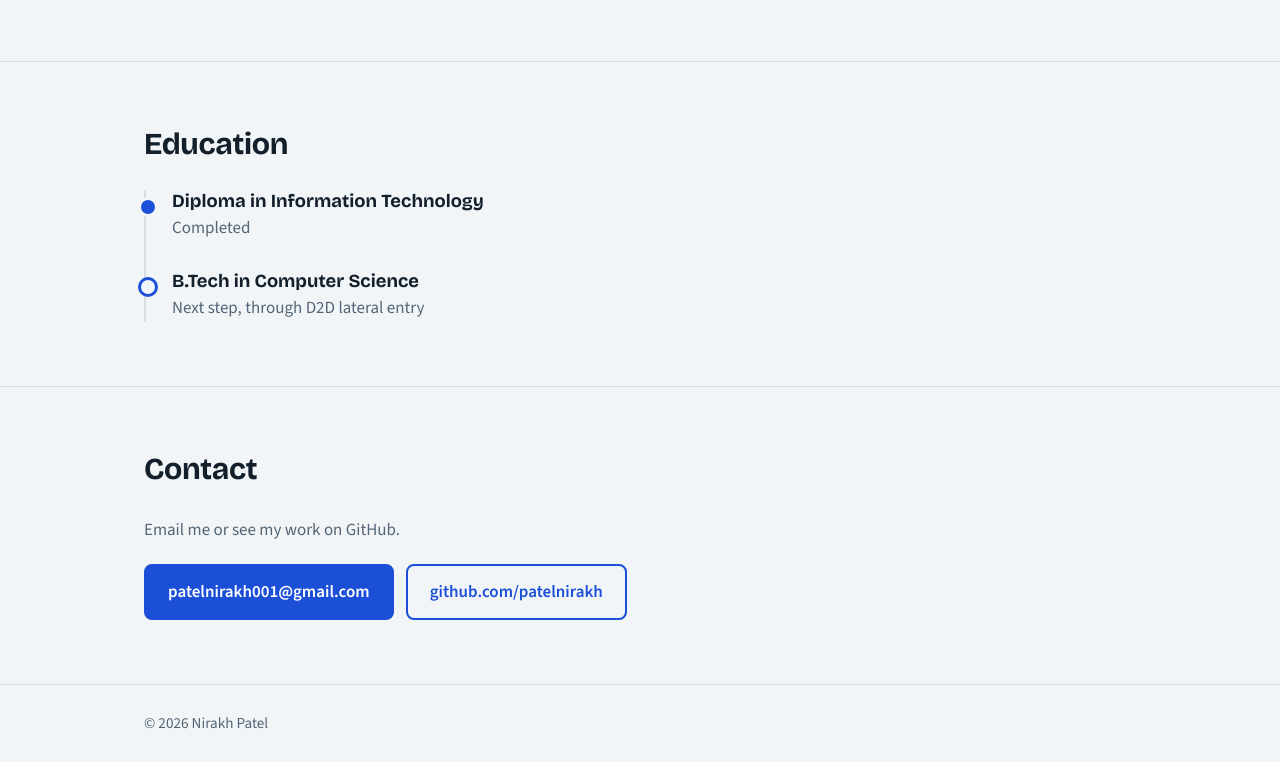
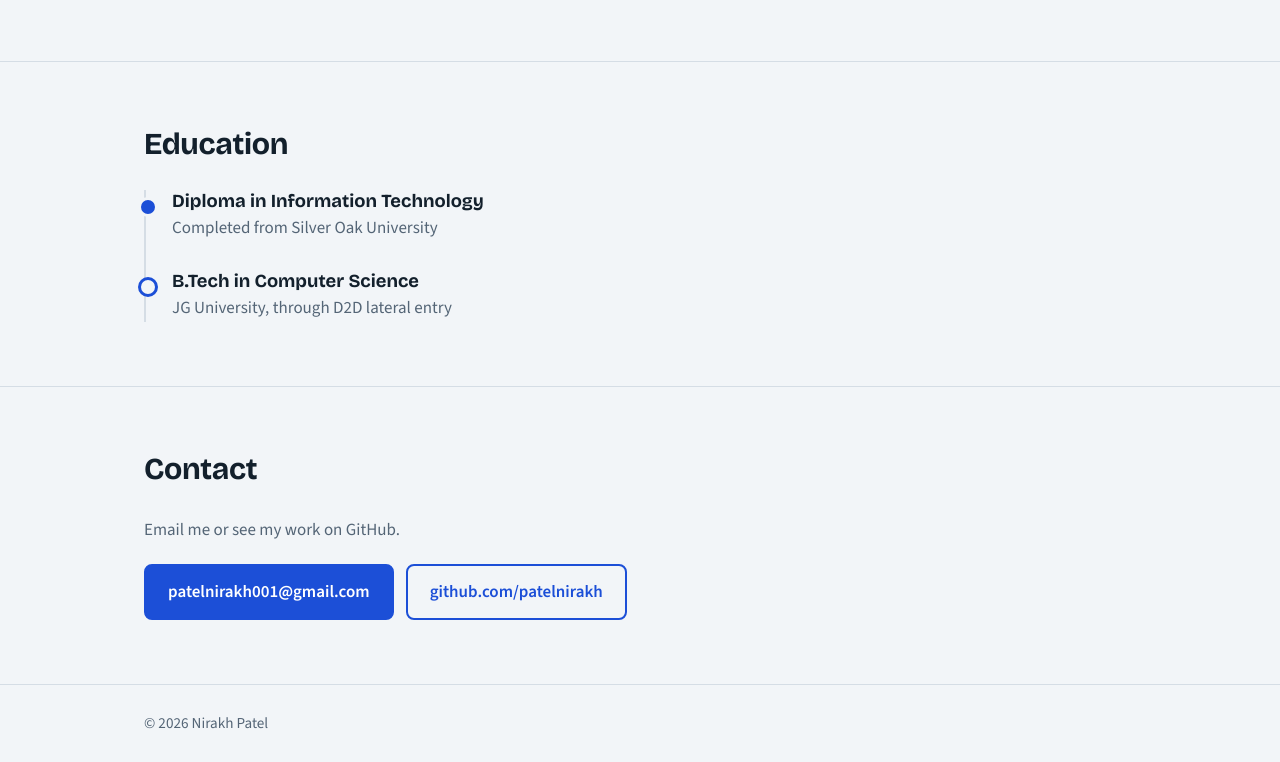
Before and after one commit to patelnirakh/patelnirakh.github.io, a plain HTML site: page index.html in a window 1280 px wide. Shown: the part 1707-2469 px from the top of the page. Drawn offline with nearby package versions, Linux system fonts and the light colour scheme.

Commit message:
Add college names and photo

```diff
--- a/index.html
+++ b/index.html
@@ -182,11 +182,11 @@ footer{border-top:1px solid var(--line);padding:26px 0;color:var(--muted);font-s
         <ol class="timeline">
           <li>
             <h3>Diploma in Information Technology</h3>
-            <p>Completed</p>
+            <p>Completed from Silver Oak University</p>
           </li>
           <li class="next">
             <h3>B.Tech in Computer Science</h3>
-            <p>Next step, through D2D lateral entry</p>
+            <p>JG University, through D2D lateral entry</p>
           </li>
         </ol>
       </div>
```
Also changed, not shown: photo.jpeg (renamed from photo.jpg.jpeg).
